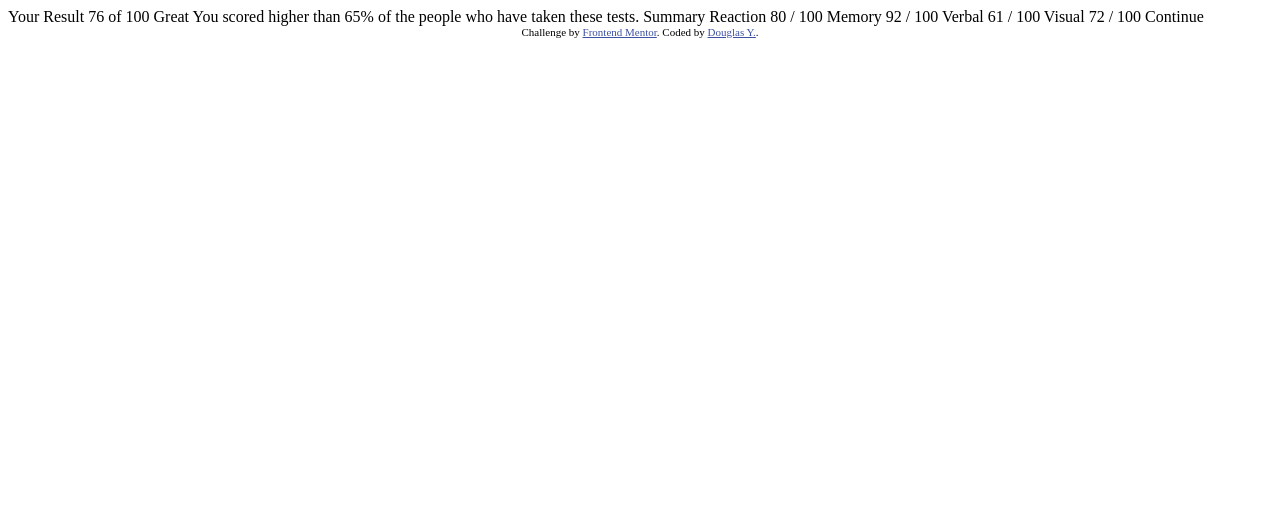
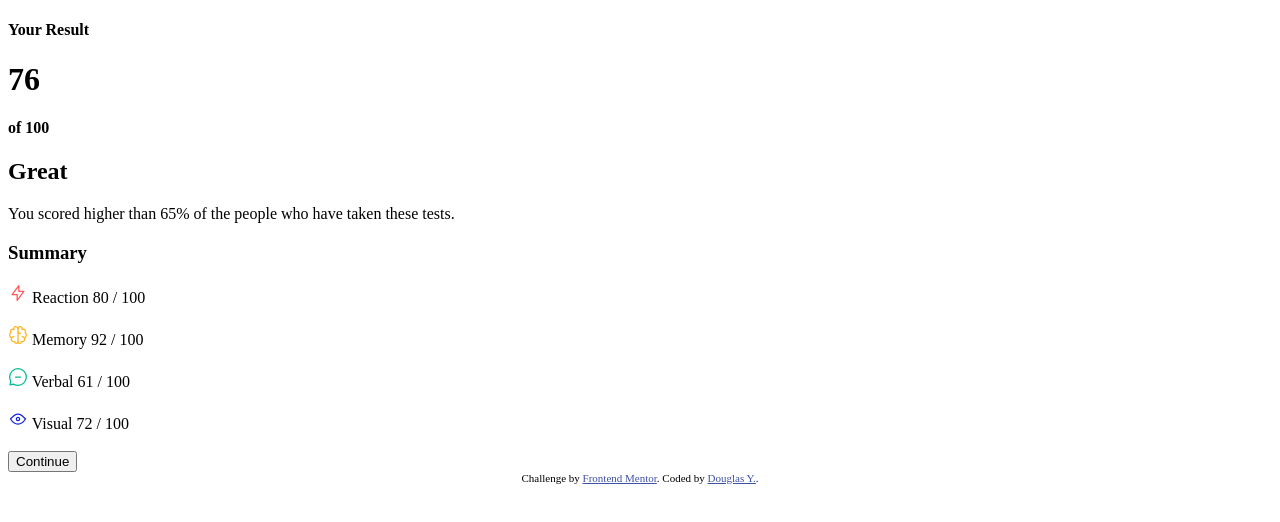
Before and after one commit to douglas-yokomizo/results-summary-component-main, a plain HTML site: page index.html in a window 1280 px wide. Drawn offline with Linux system fonts and the light colour scheme.

Commit message:
updated index
- added icons to the summary parts
- made the basic structure of the page (headings, paragraphs

```diff
--- a/index.html
+++ b/index.html
@@ -1,47 +1,71 @@
 <!DOCTYPE html>
 <html lang="en">
+
 <head>
   <meta charset="UTF-8">
-  <meta name="viewport" content="width=device-width, initial-scale=1.0"> <!-- displays site properly based on user's device -->
+  <meta name="viewport" content="width=device-width, initial-scale=1.0">
+  <!-- displays site properly based on user's device -->
 
   <link rel="icon" type="image/png" sizes="32x32" href="./assets/images/favicon-32x32.png">
 
   <title>Frontend Mentor | Results summary component</title>
 
   <!-- Feel free to remove these styles or customise in your own stylesheet 👍 -->
+
   <style>
-    .attribution { font-size: 11px; text-align: center; }
-    .attribution a { color: hsl(228, 45%, 44%); }
+    .attribution {
+      font-size: 11px;
+      text-align: center;
+    }
+
+    .attribution a {
+      color: hsl(228, 45%, 44%);
+    }
   </style>
 </head>
+
 <body>
+  <div class="result-score">
+    <h4 class="result-title">Your Result</h4>
+    <div class="score">
+      <h1 class="scored">76</h1>
+      <h4 class="total">of 100</h4>
+    </div>
+    <div class="message">
+      <h2 class="message-principal">Great</h2>
+      <p class="message-info">You scored higher than 65% of the people who have taken these tests.</p>
+    </div>
+  </div>
 
-  Your Result
-  76
-  of 100
-
-  Great
-  You scored higher than 65% of the people who have taken these tests.
-
-  Summary
-
-  Reaction
-  80 / 100
-
-  Memory
-  92 / 100
-
-  Verbal
-  61 / 100
-
-  Visual
-  72 / 100
-
-  Continue
+  <div class="Summary">
+    <h3>Summary</h3>
+    <div class="reaction">
+      <img src="./assets/images/icon-reaction.svg" alt="Thundebolt Image">
+      Reaction 80 / 100
+    </div>
+    <br>
+    <div class="memory">
+      <img src="./assets/images/icon-memory.svg" alt="Brain Image">
+      Memory 92 / 100
+    </div>
+    <br>
+    <div class="verbal">
+      <img src="./assets/images/icon-verbal.svg" alt="Chatbox Image">
+      Verbal 61 / 100
+    </div>
+    <br>
+    <div class="visual">
+      <img src="./assets/images/icon-visual.svg" alt="Eye Image">
+      Visual 72 / 100
+    </div>
+    <br>
+    <button>Continue</button>
+  </div>
 
   <div class="attribution">
     Challenge by <a href="https://www.frontendmentor.io?ref=challenge" target="_blank">Frontend Mentor</a>.
-    Coded by <a href="#">Douglas Y.</a>.
+    Coded by <a href="https://github.com/douglas-yokomizo" target="_blank" title="follow me on GitHub">Douglas Y.</a>.
   </div>
 </body>
+
 </html>
```
